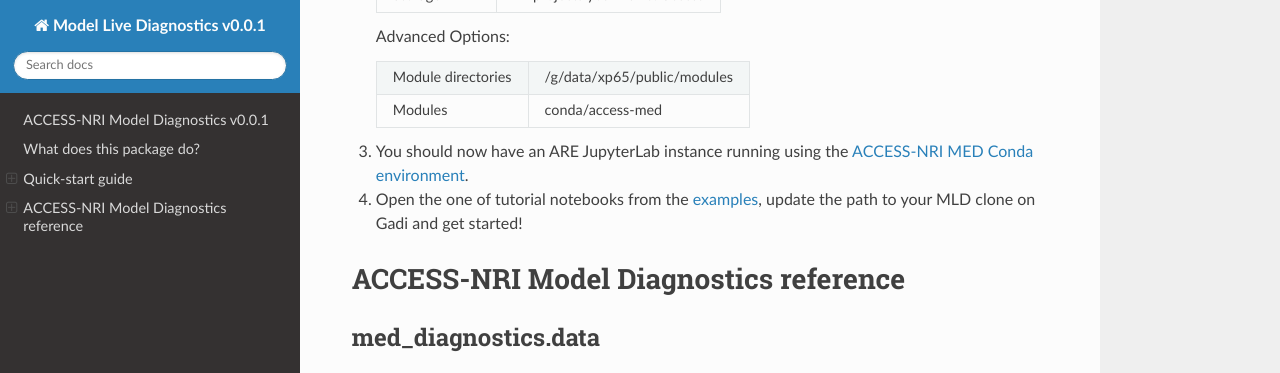
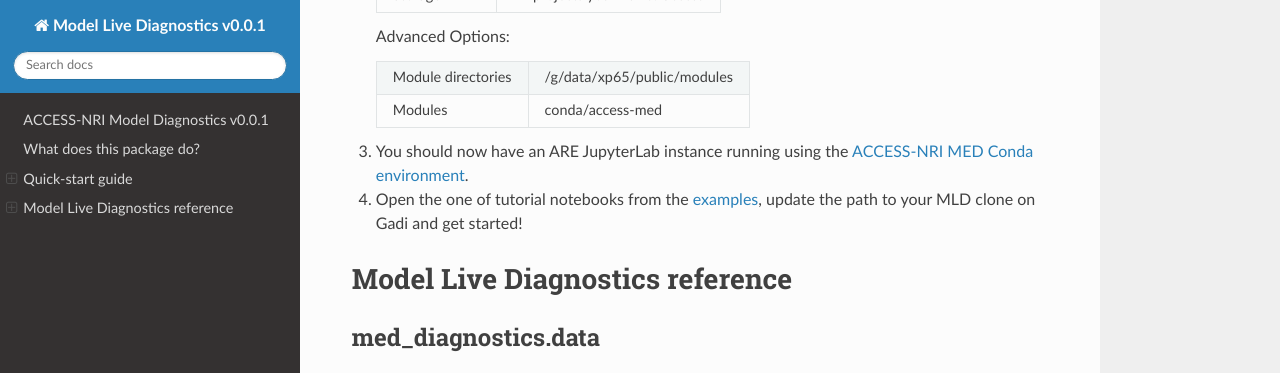
Before and after one commit to ACCESS-NRI/MED-live-diagnostics, a Sphinx documentation site: the page built from docs/index.rst, in a window 1280 px wide and 900 px high, scrolled down 1829 px, cut to the strip 0-373 px from the top of the window. Built offline with Sphinx 7.4.7 and the Read the Docs theme 2.0.0, drawn with Linux system fonts in a browser that asks for light colours.

Commit message:
Update index.rst

```diff
--- a/docs/index.rst
+++ b/docs/index.rst
@@ -84,7 +84,7 @@
 #. Open the one of tutorial notebooks from the `examples <https://github.com/ACCESS-NRI/MED-live-diagnostics/tree/main/examples>`_, update the path to your MLD clone on Gadi and get started!
 
 
-ACCESS-NRI Model Diagnostics reference
+Model Live Diagnostics reference
 ======================================
 
 med_diagnostics.data
```
